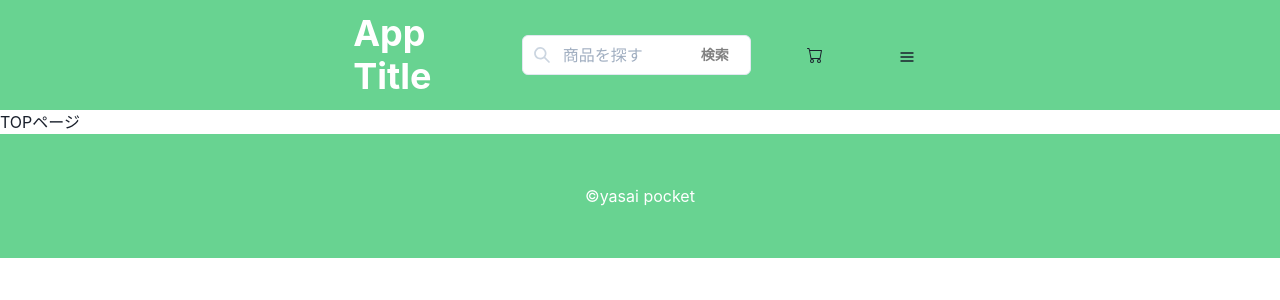
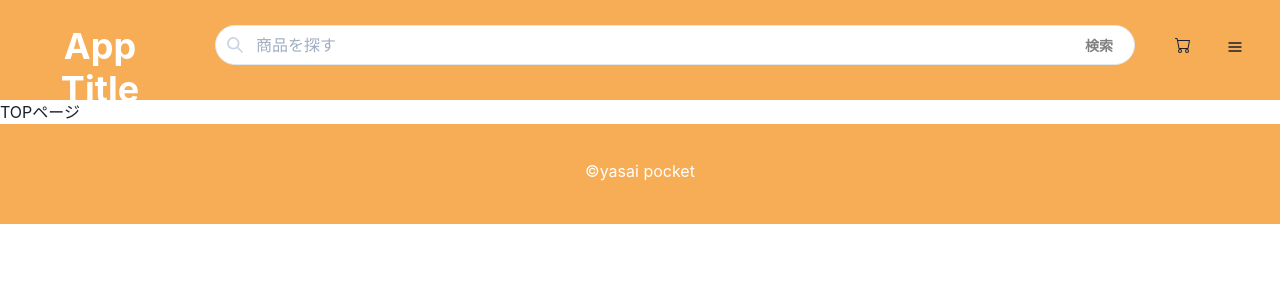
Before and after one commit to daisuke721/yasai_pocket, a React (Create React App) app in the folder frontend/: page / in a window 1280 px wide. Shown: the top 300 px of the page. Built offline with nearby package versions, Linux system fonts and the light colour scheme.

Commit message:
refactor: headerとfooterのUIの変更 #12

```diff
--- a/frontend/src/App.tsx
+++ b/frontend/src/App.tsx
@@ -1,6 +1,6 @@
 import * as React from 'react'
 
-import { ChakraProvider, Box, Button, chakra, Container, Heading, HStack, Flex, Input, InputGroup, InputLeftElement, InputRightElement, IconButton, Drawer, DrawerOverlay, DrawerContent, DrawerHeader, DrawerCloseButton, DrawerBody, useDisclosure, Center } from '@chakra-ui/react'
+import { ChakraProvider, Button, Heading, Input, InputGroup, InputLeftElement, InputRightElement, IconButton, Drawer, DrawerOverlay, DrawerContent, DrawerHeader, DrawerCloseButton, DrawerBody, useDisclosure, Center, Grid, GridItem } from '@chakra-ui/react'
 import { HamburgerIcon, SearchIcon } from '@chakra-ui/icons';
 import { BsCart } from "react-icons/bs";
 
@@ -8,29 +8,25 @@ const App: React.FC = () => {
   const { isOpen, onOpen, onClose } = useDisclosure();
   return (
       <ChakraProvider>
-        <chakra.header p={3} bg={'green.300'}>
-          <Container>
-            <HStack spacing={10}>
-              <Flex align="center" as="a" mr={4} _hover={{ cursor: "pointer" }}>
-                <Heading color={'white'}>App Title</Heading>
-              </Flex>
-              <Flex>
-                <Box pr={4}>
+        <Grid as='header' templateColumns='150px repeat(2, 1fr) 80px' gap={10} h='100px' p='25px' bg='orange.300'>
+              <GridItem as='a' _hover={{ cursor: 'pointer' }}>
+                <Heading as='h1' textAlign='center' color='white'>App Title</Heading>
+              </GridItem>
+              <GridItem colSpan={2}>
                 <InputGroup>
                   <InputLeftElement pointerEvents={'none'}>
                     <SearchIcon color={'gray.300'} />
                   </InputLeftElement>
-                    <Input bg={'white'} placeholder='商品を探す' _placeholder={{ opacity: 1, color: "gray.400" }} />
+                  <Input borderRadius='25px' bg={'white'} placeholder='商品を探す' _placeholder={{ opacity: 1, color: "gray.400" }} />
                   <InputRightElement width="4.5rem">
-                        <Button color={'gray'} colorScheme='gray' variant='ghost' h="1.75rem" size="sm">検索</Button>
+                    <Button color={'gray'} colorScheme='gray' variant='unstyled' size="sm">検索</Button>
                   </InputRightElement>
                 </InputGroup>
-                </Box>
-              </Flex>
-              <IconButton aria-label='カートボタン' icon={<BsCart />} variant="unstyled" />
-              <IconButton aria-label='メニューボタン' icon={<HamburgerIcon />} variant="unstyled" onClick={onOpen} />
-            </HStack>
-          </Container>
+              </GridItem>
+              <GridItem justifyContent='end'>
+                <IconButton aria-label='カートボタン' icon={<BsCart />} variant='unstyled' />
+                <IconButton aria-label='メニューボタン' icon={<HamburgerIcon />} variant='unstyled' onClick={onOpen} />
+              </GridItem>
               <Drawer placement='right' onClose={onClose} isOpen={isOpen}>
               <DrawerOverlay>
                 <DrawerContent>
@@ -43,11 +39,15 @@ const App: React.FC = () => {
                 </DrawerContent>
               </DrawerOverlay>
             </Drawer>
-        </chakra.header>
-        <Box>TOPページ</Box>
-        <chakra.footer p='50px' bg='green.300'>
+        </Grid>
+        <Grid>
+          <GridItem>TOPページ</GridItem>
+        </Grid>
+        <Grid as='footer' bg='orange.300' h='100px'>
+          <GridItem p='35px'>
             <Center color='white'>©yasai pocket</Center>
-        </chakra.footer>
+          </GridItem>
+        </Grid>
       </ChakraProvider>
   );
 }
```
Lines whose indentation alone changed are shown as unchanged.
